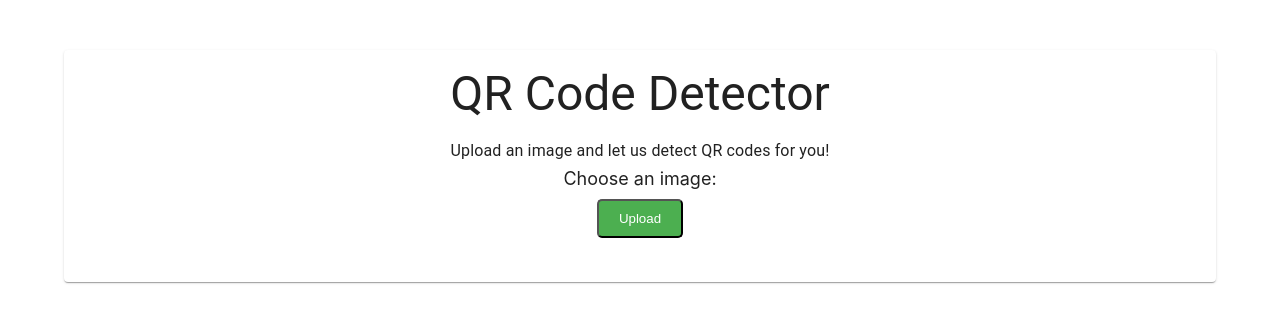
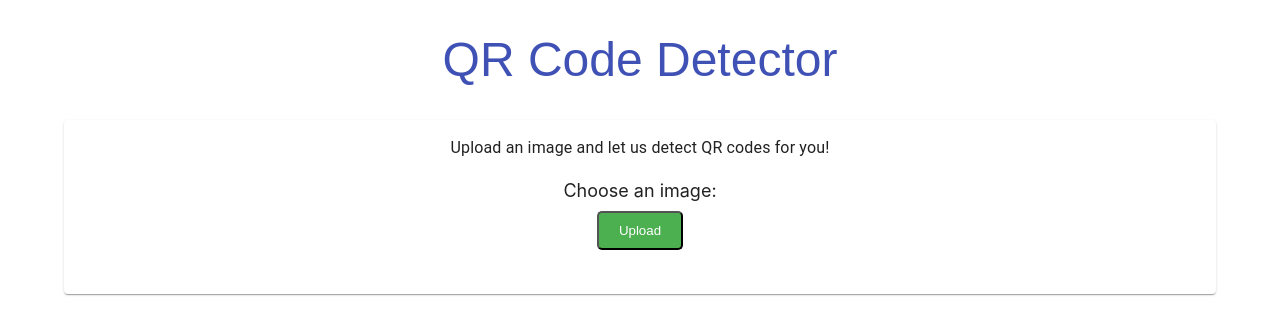
Before and after one commit to correa-rafael/frontend, a React (Create React App) app: page / in a window 1280 px wide. Shown: the top 334 px of the page. Built offline with nearby package versions, Linux system fonts and the light colour scheme.

Commit message:
Add CircularProgress

```diff
--- a/src/App.tsx
+++ b/src/App.tsx
@@ -1,14 +1,17 @@
 import React, { useState } from "react";
 import { FiAlertCircle } from "react-icons/fi";
 import ImageUploader from "./components/ImageUploader";
-import { Container, Typography, Card, CardContent, Box } from "@mui/material";
+import { Container, Typography, Card, CardContent, Box, CircularProgress } from "@mui/material";
 import "./App.css";
 
 const App: React.FC = () => {
   const [imageUrl, setImageUrl] = useState<string | null>(null);
   const [errorMessage, setErrorMessage] = useState<string | null>(null);
+  const [loading, setLoading] = useState<boolean>(false);
 
   const handleImageUpload = async (image: File) => {
+    setLoading(true);
+
     const formData = new FormData();
     formData.append("image", image);
 
@@ -32,20 +35,25 @@ const App: React.FC = () => {
     } catch (error) {
       console.error("Error uploading image:", error);
       setErrorMessage("An error occurred while processing the image.");
+    } finally {
+      setLoading(false);
     }
   };
 
   return (
-    <Container className="app-container">
-      <Card>
+    <Container>
+      <Box my={4}>
+        <Typography variant="h3" align="center" gutterBottom style={{ color: "#3f51b5", fontFamily: "Arial, sans-serif" }}>
+          QR Code Detector
+        </Typography>
+      </Box>
+      <Card className="app-card">
         <CardContent>
-          <Typography variant="h3" align="center" gutterBottom>
-            QR Code Detector
-          </Typography>
-          <Typography variant="body1" align="center" gutterBottom>
+          <Typography variant="body1" align="center" gutterBottom style={{ marginBottom: "20px" }}>
             Upload an image and let us detect QR codes for you!
           </Typography>
           <ImageUploader onImageUpload={handleImageUpload} />
+          {loading && <CircularProgress style={{ margin: "20px auto", display: "block" }} />}
           {errorMessage && (
             <Box
               mt={2}
```
